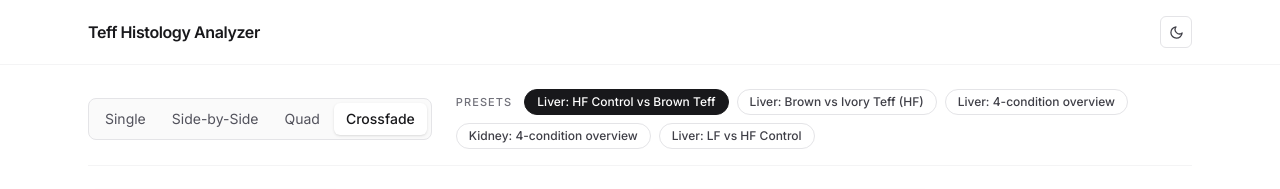
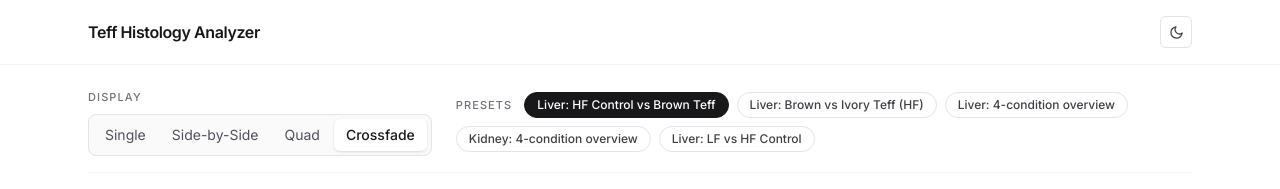
Before and after one commit to luketucich/teff-image-analysis, a React (Vite) app: page / in a window 1280 px wide. Shown: the top 189 px of the page. Built offline with nearby package versions, Linux system fonts and the light colour scheme.

Commit message:
ui: add Display label to mode selector to mirror Presets

```diff
--- a/src/components/ModeSelector.tsx
+++ b/src/components/ModeSelector.tsx
@@ -14,6 +14,8 @@ interface Props {
 
 export function ModeSelector({ value, onChange }: Props) {
   return (
+    <div className="flex flex-wrap items-center gap-2">
+      <span className="label mr-1">Display</span>
       <div className="inline-flex items-center gap-0.5 rounded-lg border border-zinc-200 bg-zinc-50 p-1 dark:border-zinc-800 dark:bg-zinc-900">
         {OPTIONS.map((opt) => {
         const active = opt.value === value;
@@ -36,5 +38,6 @@ export function ModeSelector({ value, onChange }: Props) {
           );
         })}
       </div>
+    </div>
   );
 }
```
Lines whose indentation alone changed are shown as unchanged.
